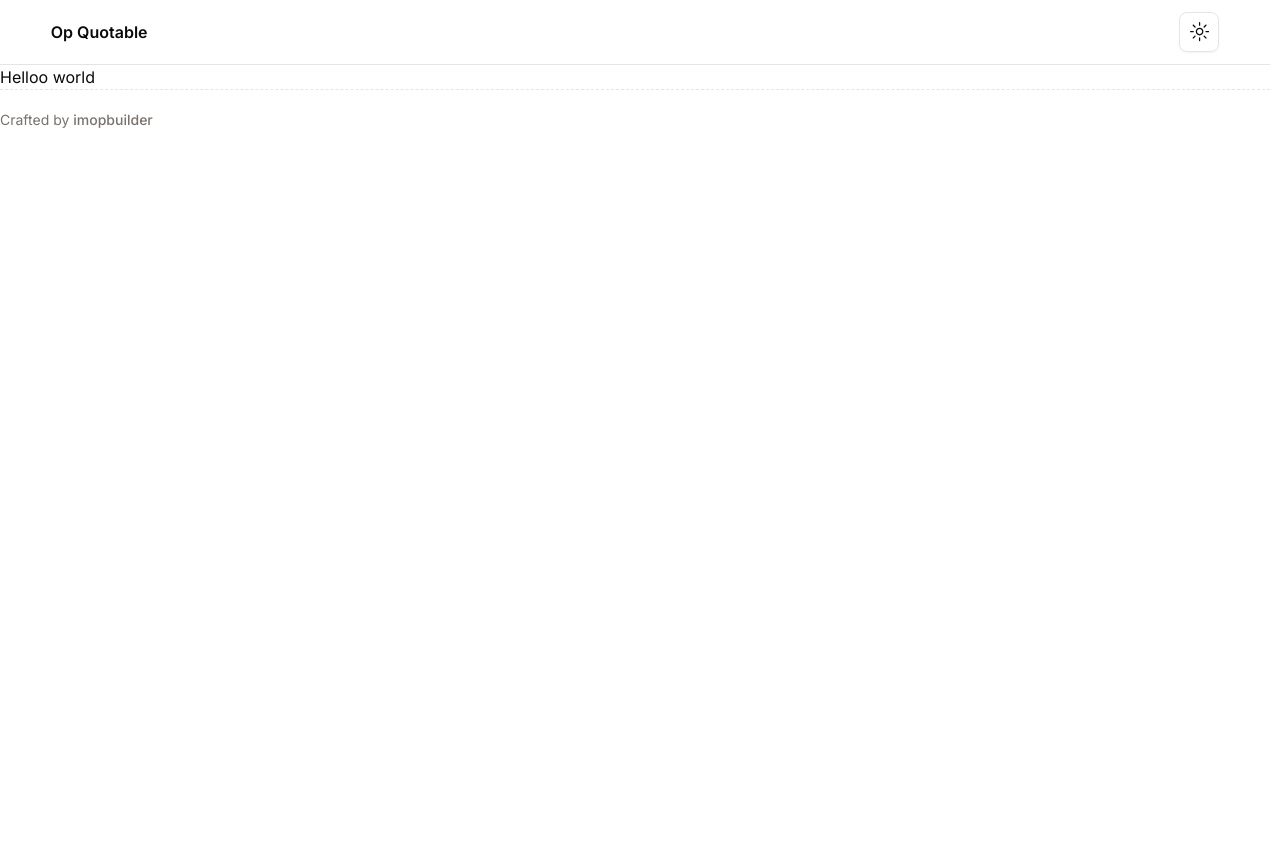
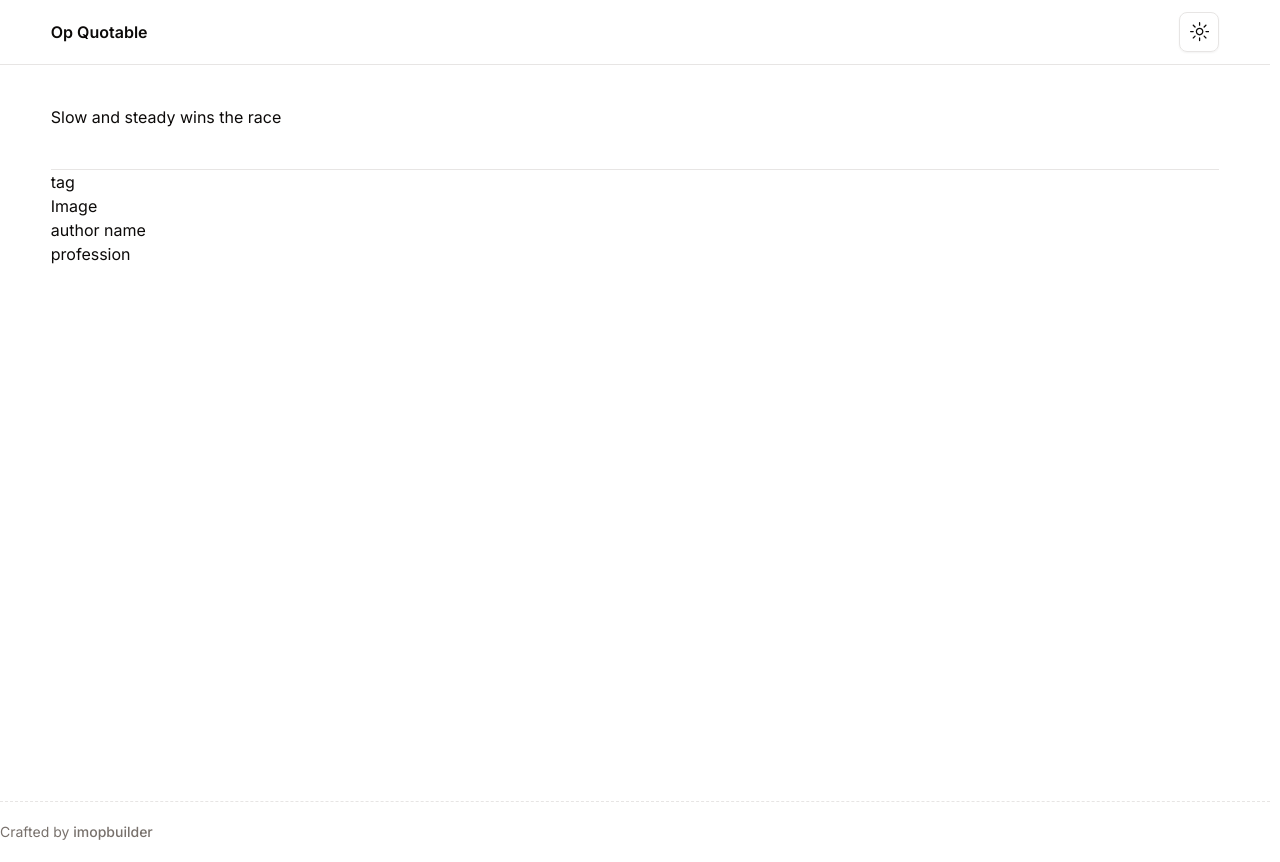
Before and after one commit to imopbuilder/op-quotable, a Next.js app: page / in a window 1280 px wide. Before the commit the page ends 800 px from the top, so only its background shows below. Built offline with nearby package versions, Linux system fonts and the light colour scheme.

Commit message:
feat: add quote-slice for storing the quote

```diff
--- a/src/app/layout.tsx
+++ b/src/app/layout.tsx
@@ -1,3 +1,4 @@
+import ReduxProvider from '@/client/providers/redux-provider';
 import { ThemeProvider } from '@/client/providers/theme-provider';
 import '@/styles/main.scss';
 import type { Metadata } from 'next';
@@ -18,9 +19,11 @@ export default function RootLayout({
 	return (
 		<html lang='en'>
 			<body className={inter.className}>
-				<ThemeProvider attribute='class' defaultTheme='system' enableSystem disableTransitionOnChange>
-					{children}
-				</ThemeProvider>
+				<ReduxProvider>
+					<ThemeProvider attribute='class' defaultTheme='system' enableSystem disableTransitionOnChange>
+						{children}
+					</ThemeProvider>
+				</ReduxProvider>
 			</body>
 		</html>
 	);
--- a/src/app/page.tsx
+++ b/src/app/page.tsx
@@ -1,5 +1,6 @@
 import Footer from '@/components/global/footer';
 import Header from '@/components/global/header';
+import { Quote } from '@/components/pages/home/client';
 import { Fragment } from 'react';
 
 export default function Home() {
@@ -7,9 +8,11 @@ export default function Home() {
 		<Fragment>
 			<Header />
 			<main>
-				<div>
-					<p>Helloo world</p>
-				</div>
+				<section>
+					<div className='min-h-hvh max-w-maxi mx-auto px-[4%]'>
+						<Quote />
+					</div>
+				</section>
 			</main>
 			<Footer />
 		</Fragment>
--- /dev/null
+++ b/src/client/providers/redux-provider.tsx
@@ -0,0 +1,9 @@
+'use client';
+
+import { ReactElement, ReactNode } from 'react';
+import { Provider } from 'react-redux';
+import { store } from '../store';
+
+export default function ReduxProvider({ children }: { children: ReactNode }): ReactElement {
+	return <Provider store={store}>{children}</Provider>;
+}
--- /dev/null
+++ b/src/client/store/index.ts
@@ -0,0 +1,17 @@
+import { Action, combineReducers, configureStore } from '@reduxjs/toolkit';
+import { TypedUseSelectorHook, useSelector } from 'react-redux';
+import quoteReducer from './slices/quote-slice';
+
+const rootReducer = combineReducers({
+	quoteSlice: quoteReducer,
+});
+
+export const store = configureStore({
+	reducer: rootReducer,
+	devTools: process.env.NODE_ENV === 'development',
+});
+
+export type RootState = ReturnType<typeof store.getState>;
+
+export const dispatch = (action: Action) => store.dispatch(action);
+export const useAppSelector: TypedUseSelectorHook<RootState> = useSelector;
--- /dev/null
+++ b/src/client/store/slices/quote-slice.ts
@@ -0,0 +1,23 @@
+import { QUOTE, type Quote } from '@/constants/app';
+import { createSlice, type PayloadAction } from '@reduxjs/toolkit';
+
+interface UrlState {
+	quote: Quote;
+}
+
+const initialState: UrlState = {
+	quote: QUOTE,
+};
+
+const slice = createSlice({
+	name: 'url',
+	initialState,
+	reducers: {
+		setquote: (state, action: PayloadAction<UrlState['quote']>) => {
+			state.quote = action.payload;
+		},
+	},
+});
+
+export const { setquote } = slice.actions;
+export default slice.reducer;
--- /dev/null
+++ b/src/components/pages/home/client.tsx
@@ -0,0 +1,22 @@
+'use client';
+
+export function Quote() {
+	return (
+		<div>
+			<p className='py-10'>Slow and steady wins the race</p>
+			<hr />
+			<div>
+				<p>tag</p>
+				<div>
+					<div>
+						<p>Image</p>
+					</div>
+					<div>
+						<p>author name</p>
+						<p>profession</p>
+					</div>
+				</div>
+			</div>
+		</div>
+	);
+}
--- /dev/null
+++ b/src/constants/app.ts
@@ -0,0 +1,15 @@
+export type Quote = {
+	id: string;
+	content: string;
+	author: string;
+	authorSlug: string;
+	tags: string[];
+};
+
+export const QUOTE: Quote = {
+	id: '',
+	content: 'hello world',
+	author: 'rahul',
+	authorSlug: '1',
+	tags: ['education'],
+};
```
